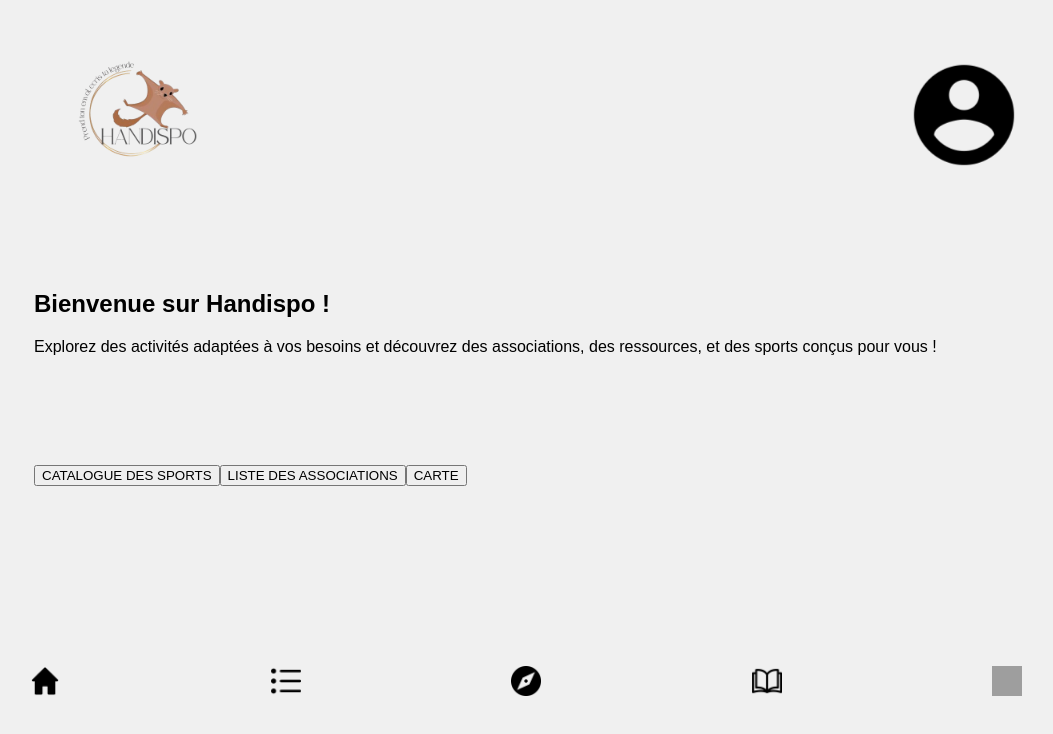
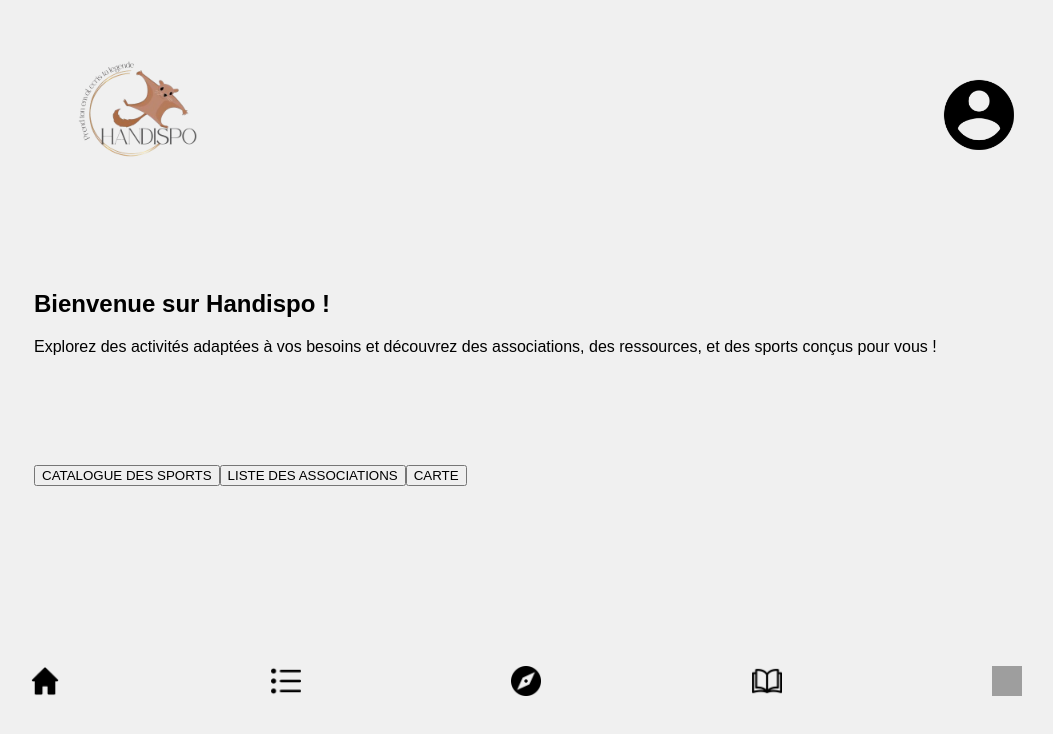
Before and after one commit to FCarre650/handispo-react, a React (Vite) app in the folder frontend/: page / in a window 1280 px wide. Shown: the top 734 px of the page, without its empty margins (114-1167 px from the left). Built offline with nearby package versions, Linux system fonts and the light colour scheme; grey boxes are pictures that could not be loaded.

Commit message:
logo account

```diff
--- a/frontend/src/App.css
+++ b/frontend/src/App.css
@@ -32,7 +32,7 @@
 }
 
 .account {
-    max-height: 100px;
+    max-height: 70px;
     margin-top: -25px;;
     padding: 1.5em;
     will-change: filter;
```
